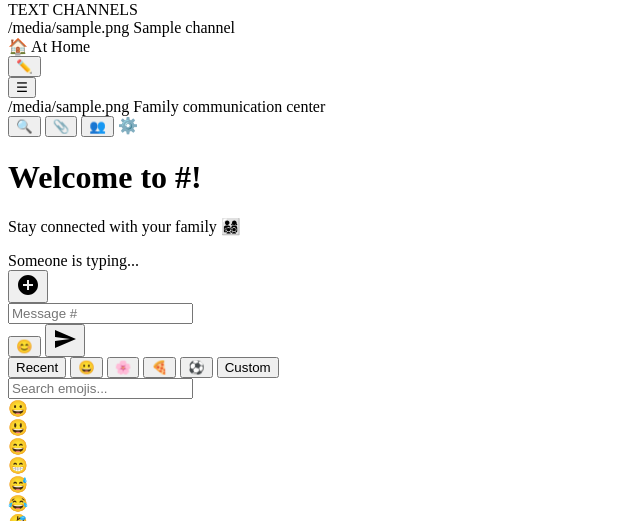
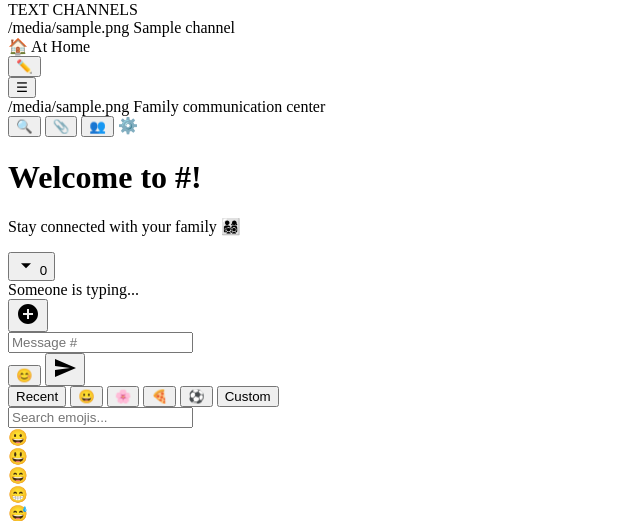
Before and after one commit to Arbitrary8481/family-chat, a Flask app: template family-chat/app/templates/index.html in a window 1280 px wide. Shown: the part 84-605 px from the top of the page, without its empty margins (0-640 px from the left). Run offline with Flask 3, Linux system fonts and the light colour scheme; the template is opened without the code that fills it: most values are stand-ins (such as "Sample title", 1, 10 or a date in 2020); data that the repository does not hold is empty; parts of the project's set-up code (start-up, migrations or seed data) failed here and were passed over.

Commit message:
Fixing scroll and html links submitted by users

```diff
--- a/family-chat/app/static/script.js
+++ b/family-chat/app/static/script.js
@@ -197,8 +197,18 @@ function initializeChat() {
     });
 
     socket.on('new_message', function(data) {
+        const container = document.getElementById('messagesContainer');
+        const wasNearBottom = isNearBottom(container);
+
         addMessage(data);
-        scrollToBottom();
+
+        if (wasNearBottom) {
+            scrollToBottom();
+        } else {
+            unseenMessageCount++;
+            updateScrollToBottomBadge();
+            updateScrollToBottomButton();
+        }
 
         if (data.type === 'image' || data.type === 'gif' || (data.file && data.file.mime_type && data.file.mime_type.startsWith('image/'))) {
             addToSharedMedia(resolveUrl(data.file.url));
@@ -302,7 +312,7 @@ function addMessage(data) {
         minute: '2-digit'
     });
 
-    let contentHtml = `<div class="message-text">${escapeHtml(data.content || '')}</div>`;
+    let contentHtml = `<div class="message-text">${linkifyText(data.content || '')}</div>`;
 
     if (data.file || data.file_url) {
         const fileUrl = safeUrl(resolveUrl(data.file?.url || data.file_url));
@@ -467,6 +477,62 @@ function escapeHtml(text) {
         .replace(/'/g, '&#39;');
 }
 
+// Turns http(s) URLs in plain message text into clickable links. Escapes
+// everything itself (both the surrounding text and the URLs) — callers
+// should NOT also run escapeHtml() on text passed through here, or
+// entities would get double-escaped.
+function linkifyText(text) {
+    if (!text) return '';
+    const urlPattern = /https?:\/\/[^\s<>"']+/g;
+    let result = '';
+    let lastIndex = 0;
+    let match;
+
+    while ((match = urlPattern.exec(text)) !== null) {
+        let url = match[0];
+        let end = match.index + url.length;
+
+        // Trailing punctuation almost always belongs to the sentence,
+        // not the link — "check this out: https://example.com." should
+        // not swallow the period. Strips one character at a time so
+        // something like "(see https://example.com)." unwraps correctly
+        // in either order. A closing paren/bracket is only stripped if
+        // it doesn't have a matching opener earlier in the URL, since
+        // some real URLs (e.g. Wikipedia article titles) legitimately
+        // end in one.
+        let trimmed = true;
+        while (trimmed && url.length > 0) {
+            trimmed = false;
+            if (/[.,!?:;]$/.test(url)) {
+                url = url.slice(0, -1);
+                end -= 1;
+                trimmed = true;
+            } else if (url.endsWith(')') && (url.match(/\(/g) || []).length < (url.match(/\)/g) || []).length) {
+                url = url.slice(0, -1);
+                end -= 1;
+                trimmed = true;
+            } else if (url.endsWith(']') && (url.match(/\[/g) || []).length < (url.match(/\]/g) || []).length) {
+                url = url.slice(0, -1);
+                end -= 1;
+                trimmed = true;
+            }
+        }
+        if (!url) continue;
+
+        result += escapeHtml(text.slice(lastIndex, match.index));
+        const safeHref = escapeHtml(url); // url is guaranteed http(s):// by the regex, and can't contain a quote character (excluded from the match), so this is just attribute-encoding, not a scheme check
+        // stopPropagation matters here: linkifyText() output sometimes
+        // ends up inside an element that itself has its own onclick (a
+        // search result row navigates to the message it's from) — without
+        // this, clicking the link would both open it AND trigger that.
+        result += `<a href="${safeHref}" target="_blank" rel="noopener noreferrer nofollow" onclick="event.stopPropagation()">${escapeHtml(url)}</a>`;
+        lastIndex = end;
+        urlPattern.lastIndex = end; // resume scanning right after whatever we actually linked, since trimming may have moved it earlier than the raw regex match
+    }
+    result += escapeHtml(text.slice(lastIndex));
+    return result;
+}
+
 function safeUrl(url) {
     // Only allow relative paths or http(s) URLs into src/href attributes.
     // Without this, a spoofed file/emoji URL (these can still be
@@ -773,6 +839,14 @@ function switchChannel(slug, onLoaded) {
     currentChannel = slug;
     try { localStorage.setItem('lastChannel', currentChannel); } catch (e) {}
 
+    // A different channel is a fresh view, always landing at the bottom
+    // (see below) — any unseen count from the channel just left doesn't
+    // carry over.
+    unseenMessageCount = 0;
+    updateScrollToBottomBadge();
+    const scrollBtn = document.getElementById('scrollToBottomBtn');
+    if (scrollBtn) scrollBtn.classList.add('hidden');
+
     const channelEl = document.getElementById('currentChannel');
     const welcomeEl = document.getElementById('welcomeChannel');
     const inputEl = document.getElementById('messageInput');
@@ -851,7 +925,7 @@ function runSearch() {
                 const time = new Date(m.timestamp).toLocaleString();
                 item.innerHTML = `
                     <div class="search-result-meta">${escapeHtml(m.channel_icon)} ${escapeHtml(m.channel_name)} · <strong>${escapeHtml(m.sender)}</strong> · ${escapeHtml(time)}</div>
-                    <div class="search-result-content">${escapeHtml(m.content || '')}</div>
+                    <div class="search-result-content">${linkifyText(m.content || '')}</div>
                 `;
                 item.onclick = () => jumpToSearchResult(m);
                 results.appendChild(item);
@@ -1385,8 +1459,57 @@ document.addEventListener('DOMContentLoaded', () => {
     if (!messagesContainer) return;
     messagesContainer.addEventListener('scroll', () => {
         if (emojiPickerContext) hideEmojiPicker();
+        updateScrollToBottomButton();
     });
 });
+
+// --- Jump to bottom ---
+// Also changes what happens when a new message arrives (see the
+// new_message handler): previously every incoming message force-scrolled
+// everyone to the bottom, which yanked the view out from under anyone who
+// had scrolled up to read earlier messages. Now that only happens if you
+// were already at the bottom — otherwise the message still arrives, but
+// you stay where you are and this button lights up instead.
+let unseenMessageCount = 0;
+const SCROLL_BOTTOM_THRESHOLD = 80; // px of slack still counted as "at the bottom"
+
+function isNearBottom(container) {
+    if (!container) return true;
+    return container.scrollHeight - container.scrollTop - container.clientHeight <= SCROLL_BOTTOM_THRESHOLD;
+}
+
+function updateScrollToBottomButton() {
+    const container = document.getElementById('messagesContainer');
+    const btn = document.getElementById('scrollToBottomBtn');
+    if (!container || !btn) return;
+
+    if (isNearBottom(container)) {
+        btn.classList.add('hidden');
+        unseenMessageCount = 0;
+        updateScrollToBottomBadge();
+    } else {
+        btn.classList.remove('hidden');
+    }
+}
+
+function updateScrollToBottomBadge() {
+    const badge = document.getElementById('scrollToBottomBadge');
+    if (!badge) return;
+    if (unseenMessageCount > 0) {
+        badge.textContent = unseenMessageCount > 99 ? '99+' : String(unseenMessageCount);
+        badge.classList.remove('hidden');
+    } else {
+        badge.classList.add('hidden');
+    }
+}
+
+function jumpToBottom() {
+    scrollToBottom();
+    unseenMessageCount = 0;
+    updateScrollToBottomBadge();
+    const btn = document.getElementById('scrollToBottomBtn');
+    if (btn) btn.classList.add('hidden');
+}
 
 // --- GIF picker (GIPHY) ---
 // The picker loads trending GIFs on first open, then re-queries as the
--- a/family-chat/app/static/style.css
+++ b/family-chat/app/static/style.css
@@ -240,6 +240,49 @@ body {
     flex-direction: column;
     background: var(--bg-primary);
     min-width: 0;
+    position: relative;
+}
+
+.scroll-to-bottom-btn {
+    position: absolute;
+    right: 24px;
+    bottom: 88px;
+    width: 40px;
+    height: 40px;
+    border-radius: 50%;
+    background: var(--bg-secondary);
+    border: 1px solid var(--bg-tertiary);
+    color: var(--text-normal);
+    display: flex;
+    align-items: center;
+    justify-content: center;
+    cursor: pointer;
+    box-shadow: 0 4px 12px rgba(0,0,0,0.3);
+    transition: all 0.15s;
+    z-index: 10;
+}
+
+.scroll-to-bottom-btn:hover {
+    background: var(--bg-modifier-hover);
+    transform: translateY(-2px);
+}
+
+.scroll-to-bottom-badge {
+    position: absolute;
+    top: -6px;
+    right: -6px;
+    min-width: 18px;
+    height: 18px;
+    padding: 0 4px;
+    border-radius: 9px;
+    background: var(--danger);
+    color: white;
+    font-size: 11px;
+    font-weight: 700;
+    display: flex;
+    align-items: center;
+    justify-content: center;
+    line-height: 1;
 }
 
 .chat-header {
@@ -407,6 +450,18 @@ body {
     line-height: 1.375;
     word-wrap: break-word;
     white-space: pre-wrap;
+}
+
+.message-text a,
+.search-result-content a {
+    color: var(--text-link);
+    text-decoration: none;
+    word-break: break-all;
+}
+
+.message-text a:hover,
+.search-result-content a:hover {
+    text-decoration: underline;
 }
 
 /* File Attachments */
--- a/family-chat/app/templates/index.html
+++ b/family-chat/app/templates/index.html
@@ -76,6 +76,16 @@
                     <p>Stay connected with your family 👨‍👩‍👧‍👦</p>
                 </div>
             </div>
+
+            <!-- Jump-to-bottom: hidden until you scroll up away from the
+                 newest message, or a new message arrives while you're not
+                 there. -->
+            <button class="scroll-to-bottom-btn hidden" id="scrollToBottomBtn" onclick="jumpToBottom()" title="Jump to latest messages">
+                <svg width="20" height="20" viewBox="0 0 24 24" fill="currentColor">
+                    <path d="M12 16l-6-6h12l-6 6z"/>
+                </svg>
+                <span class="scroll-to-bottom-badge hidden" id="scrollToBottomBadge">0</span>
+            </button>
 
             <!-- Typing indicator -->
             <div class="typing-indicator hidden" id="typingIndicator">
--- a/family-chat/config.yaml
+++ b/family-chat/config.yaml
@@ -1,5 +1,5 @@
 name: "Family Chat"
-version: "2.13.1"
+version: "2.15.0"
 slug: "family_chat"
 description: "Private Discord-like chat for your family with file sharing and emojis"
 arch:
```
Also changed, not shown: family-chat/CHANGELOG.md.
